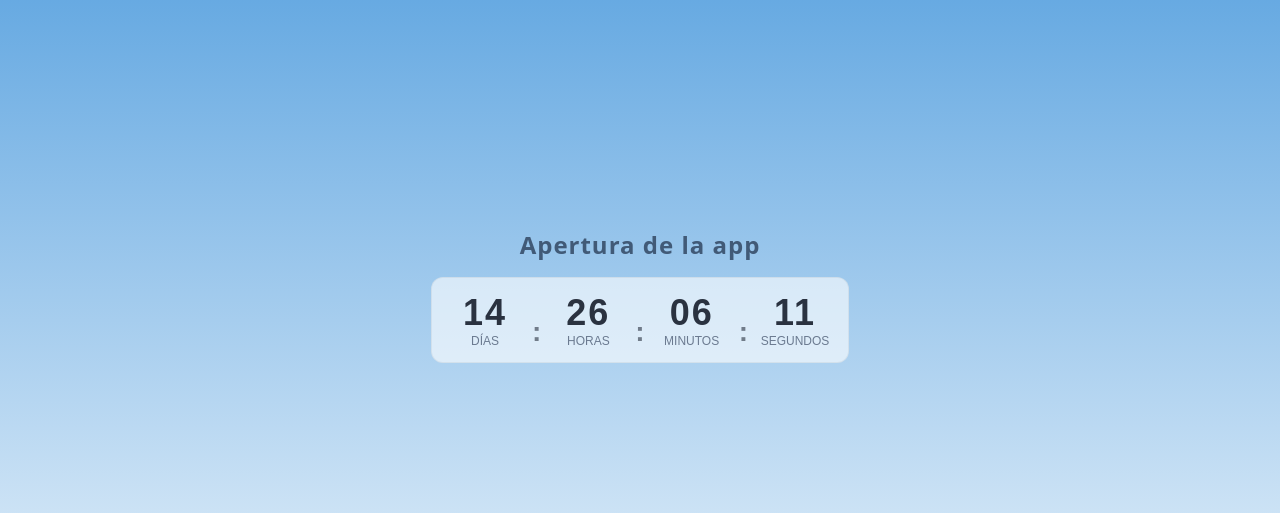
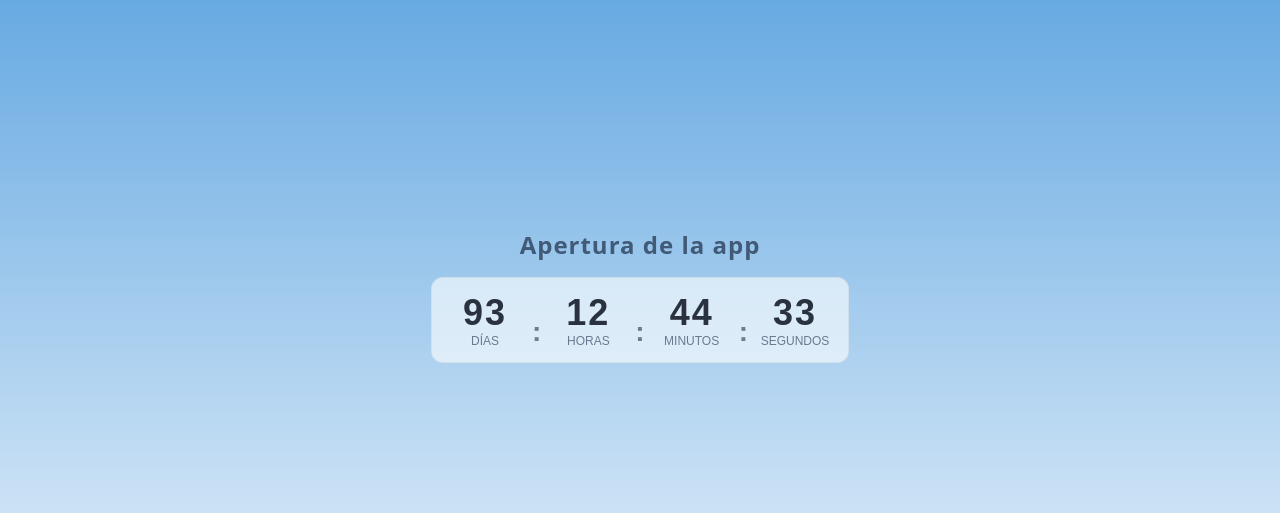
Before and after one commit to Valentino-Sanchez/TP-Landing-Page, a Next.js app in the folder landing-page/: page / in a window 1280 px wide. Shown: the part 826-1339 px from the top of the page. Built offline with nearby package versions, Linux system fonts and the light colour scheme.

Commit message:
Timer con countdown

```diff
--- /dev/null
+++ b/landing-page/app/components/Timer.tsx
@@ -0,0 +1,76 @@
+"use client";
+import { useEffect, useState } from "react";
+
+export default function Timer() {
+  // Fecha de apertura de la app
+const targetDate = new Date("2025-12-09T12:00:00").getTime();
+
+const [timeLeft, setTimeLeft] = useState({
+    days: "00",
+    hours: "00",
+    minutes: "00",
+    seconds: "00",
+});
+
+useEffect(() => {
+    const interval = setInterval(() => {
+    const now = new Date().getTime();
+    const difference = targetDate - now;
+
+    if (difference <= 0) {
+        clearInterval(interval);
+        setTimeLeft({
+        days: "00",
+        hours: "00",
+        minutes: "00",
+        seconds: "00",
+        });
+    } else {
+        const days = Math.floor(difference / (1000 * 60 * 60 * 24));
+        const hours = Math.floor(
+          (difference % (1000 * 60 * 60 * 24)) / (1000 * 60 * 60)
+        );
+        const minutes = Math.floor(
+          (difference % (1000 * 60 * 60)) / (1000 * 60)
+        );
+        const seconds = Math.floor((difference % (1000 * 60)) / 1000);
+
+        setTimeLeft({
+        days: String(days).padStart(2, "0"),
+        hours: String(hours).padStart(2, "0"),
+        minutes: String(minutes).padStart(2, "0"),
+        seconds: String(seconds).padStart(2, "0"),
+        });
+    }
+    }, 1000);
+
+    return () => clearInterval(interval);
+}, [targetDate]);
+
+return (
+    <section className="section timer">
+    <h2 className="timer__title">Apertura de la app</h2>
+    <div className="timer__row">
+        <div className="time">
+        <div className="time__num">{timeLeft.days}</div>
+        <div className="time__label">Días</div>
+        </div>
+        <span className="time__sep">:</span>
+        <div className="time">
+        <div className="time__num">{timeLeft.hours}</div>
+        <div className="time__label">Horas</div>
+        </div>
+        <span className="time__sep">:</span>
+        <div className="time">
+        <div className="time__num">{timeLeft.minutes}</div>
+        <div className="time__label">Minutos</div>
+        </div>
+        <span className="time__sep">:</span>
+        <div className="time">
+        <div className="time__num">{timeLeft.seconds}</div>
+        <div className="time__label">Segundos</div>
+        </div>
+    </div>
+    </section>
+);
+}
--- a/landing-page/app/page.tsx
+++ b/landing-page/app/page.tsx
@@ -1,4 +1,5 @@
 import Image from "next/image";
+import Timer from "./components/Timer";
 
 export default function Home() {
 return (
@@ -36,31 +37,13 @@ return (
 </p>
 </section>
 
-      {/* TIMER (estático) */}
-        <section className="section timer">
-        <h2 className="timer__title">Apertura de la app</h2>
-        <div className="timer__row">
-            <div className="time">
-            <div className="time__num">14</div>
-            <div className="time__label">Días</div>
-            </div>
-            <span className="time__sep">:</span>
-            <div className="time">
-            <div className="time__num">26</div>
-            <div className="time__label">Horas</div>
-            </div>
-            <span className="time__sep">:</span>
-            <div className="time">
-            <div className="time__num">06</div>
-            <div className="time__label">Minutos</div>
-            </div>
-            <span className="time__sep">:</span>
-            <div className="time">
-            <div className="time__num">11</div>
-            <div className="time__label">Segundos</div>
-            </div>
-        </div>
-        </section>
+      {/* TIMER (countdown) */}
+    <main>
+      {/* otras secciones de tu landing */}
+    <Timer />
+      {/* más secciones */}
+    </main>
+
 
         {/* BENEFICIOS / ¿POR QUÉ ELEGIR? */}
         <section className="section benefits">
```
